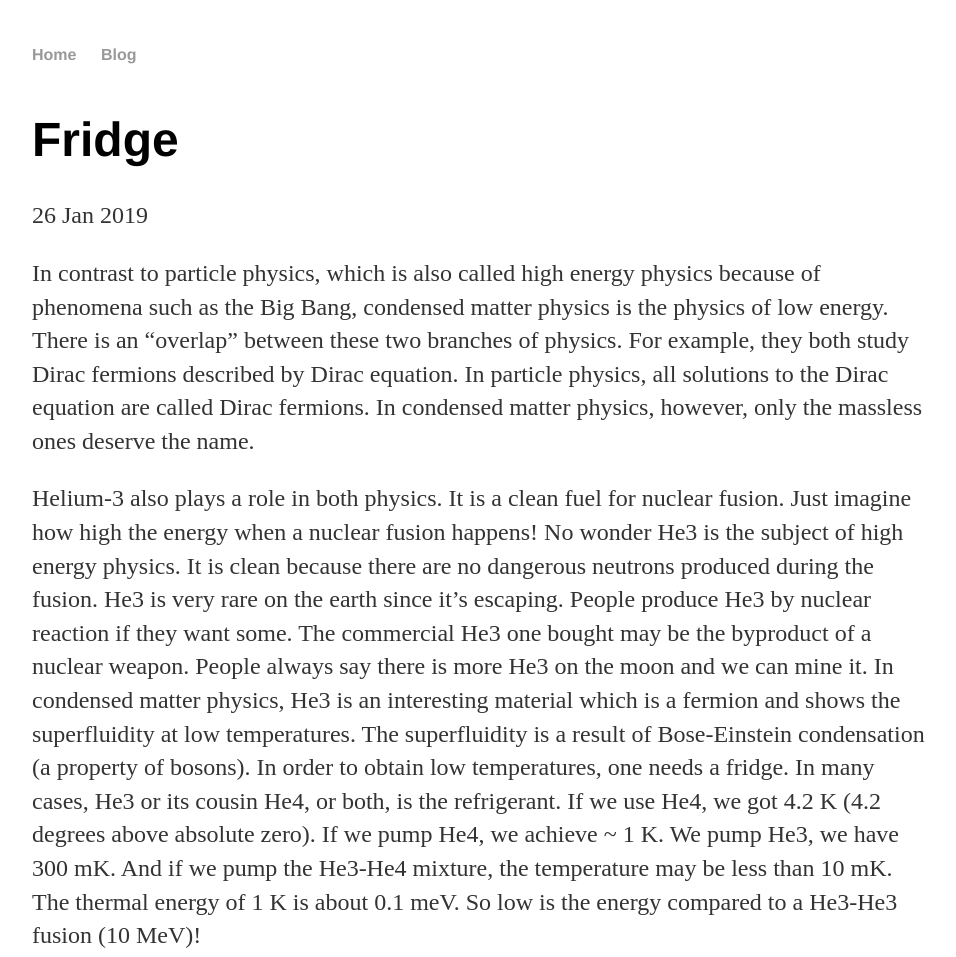
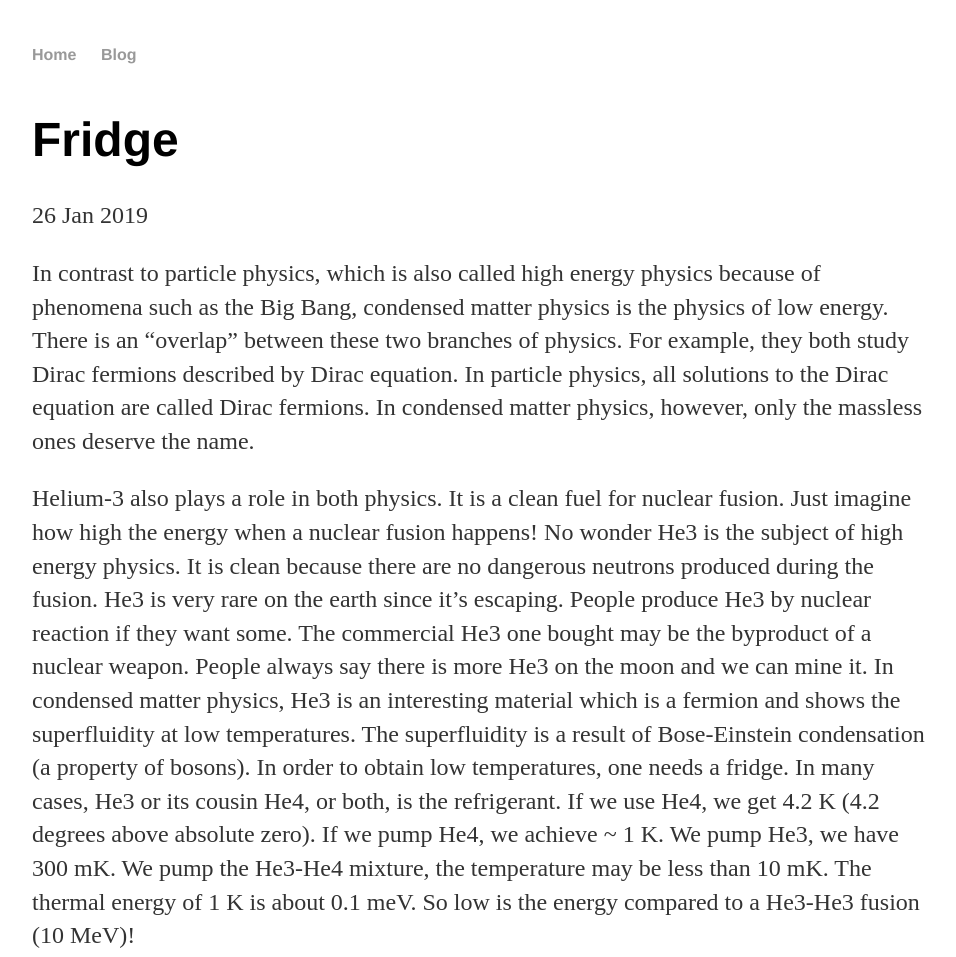
Before and after one commit to cover-me/cover-me.github.io, a Jekyll site: the page built from _posts/2019-01-26-Fridge.md, in a window 1280 px wide. Shown: the top 957 px of the page, without its empty margins (160-1116 px from the left). Built offline with Jekyll 4.4.1, drawn with Linux system fonts in a browser that asks for light colours; grey boxes are pictures that could not be loaded.

Commit message:
Update 2019-01-26-Fridge.md

```diff
--- a/_posts/2019-01-26-Fridge.md
+++ b/_posts/2019-01-26-Fridge.md
@@ -3,4 +3,4 @@ layout: post
 ---
 In contrast to particle physics, which is also called high energy physics because of phenomena such as the Big Bang, condensed matter physics is the physics of low energy. There is an "overlap" between these two branches of physics. For example, they both study Dirac fermions described by Dirac equation. In particle physics, all solutions to the Dirac equation are called Dirac fermions. In condensed matter physics, however, only the massless ones deserve the name.
 
-Helium-3 also plays a role in both physics. It is a clean fuel for nuclear fusion. Just imagine how high the energy when a nuclear fusion happens! No wonder He3 is the subject of high energy physics. It is clean because there are no dangerous neutrons produced during the fusion. He3 is very rare on the earth since it's escaping. People produce He3 by nuclear reaction if they want some. The commercial He3 one bought may be the byproduct of a nuclear weapon. People always say there is more He3 on the moon and we can mine it. In condensed matter physics, He3 is an interesting material which is a fermion and shows the superfluidity at low temperatures. The superfluidity is a result of Bose-Einstein condensation (a property of bosons). In order to obtain low temperatures, one needs a fridge. In many cases, He3 or its cousin He4, or both, is the refrigerant. If we use He4, we got 4.2 K (4.2 degrees above absolute zero). If we pump He4, we achieve ~ 1 K. We pump He3, we have 300 mK. And if we pump the He3-He4 mixture, the temperature may be less than 10 mK.  The thermal energy of 1 K is about 0.1 meV. So low is the energy compared to a He3-He3 fusion (10 MeV)!
+Helium-3 also plays a role in both physics. It is a clean fuel for nuclear fusion. Just imagine how high the energy when a nuclear fusion happens! No wonder He3 is the subject of high energy physics. It is clean because there are no dangerous neutrons produced during the fusion. He3 is very rare on the earth since it's escaping. People produce He3 by nuclear reaction if they want some. The commercial He3 one bought may be the byproduct of a nuclear weapon. People always say there is more He3 on the moon and we can mine it. In condensed matter physics, He3 is an interesting material which is a fermion and shows the superfluidity at low temperatures. The superfluidity is a result of Bose-Einstein condensation (a property of bosons). In order to obtain low temperatures, one needs a fridge. In many cases, He3 or its cousin He4, or both, is the refrigerant. If we use He4, we get 4.2 K (4.2 degrees above absolute zero). If we pump He4, we achieve ~ 1 K. We pump He3, we have 300 mK. We pump the He3-He4 mixture, the temperature may be less than 10 mK. The thermal energy of 1 K is about 0.1 meV. So low is the energy compared to a He3-He3 fusion (10 MeV)!
```
